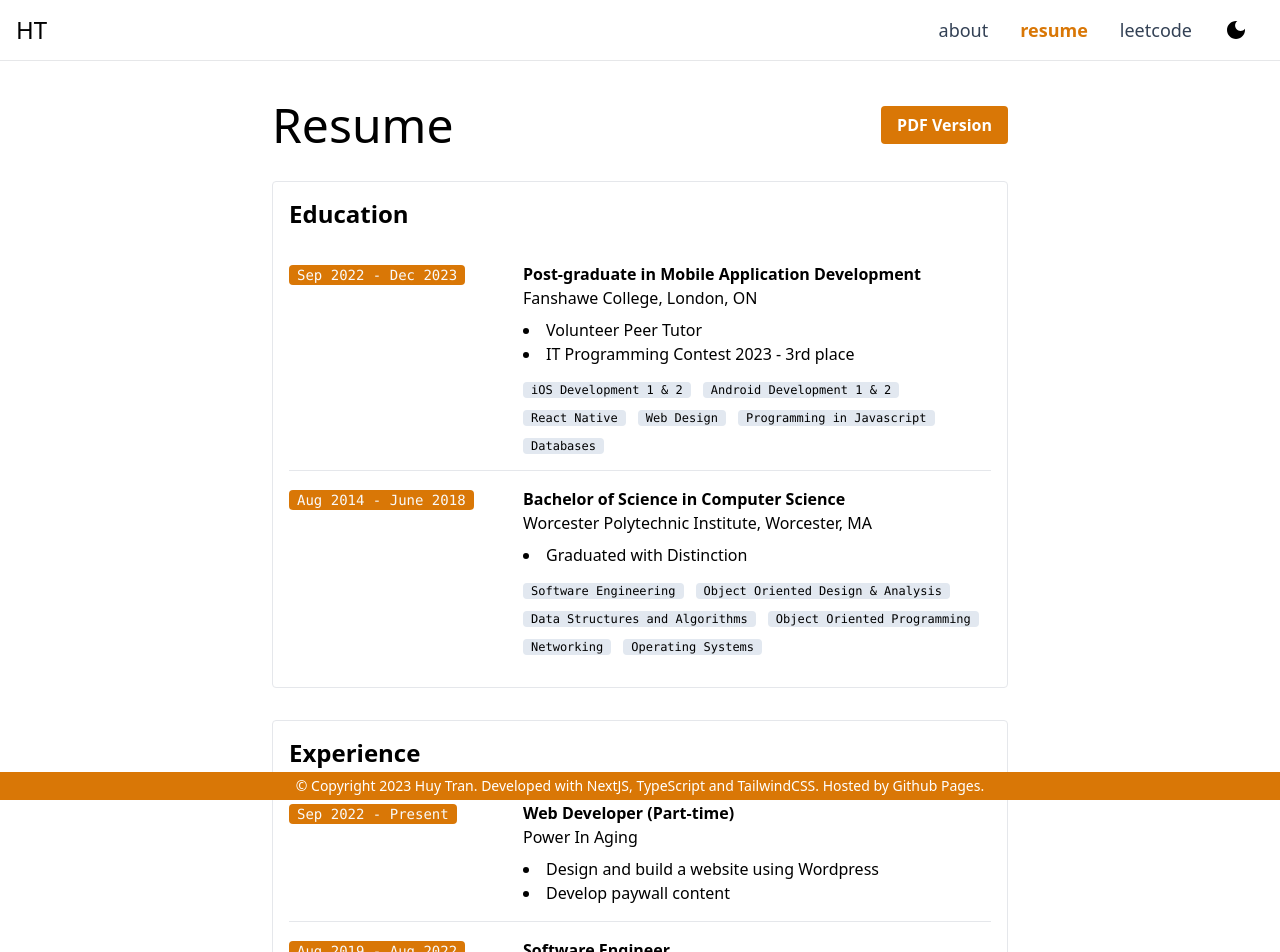
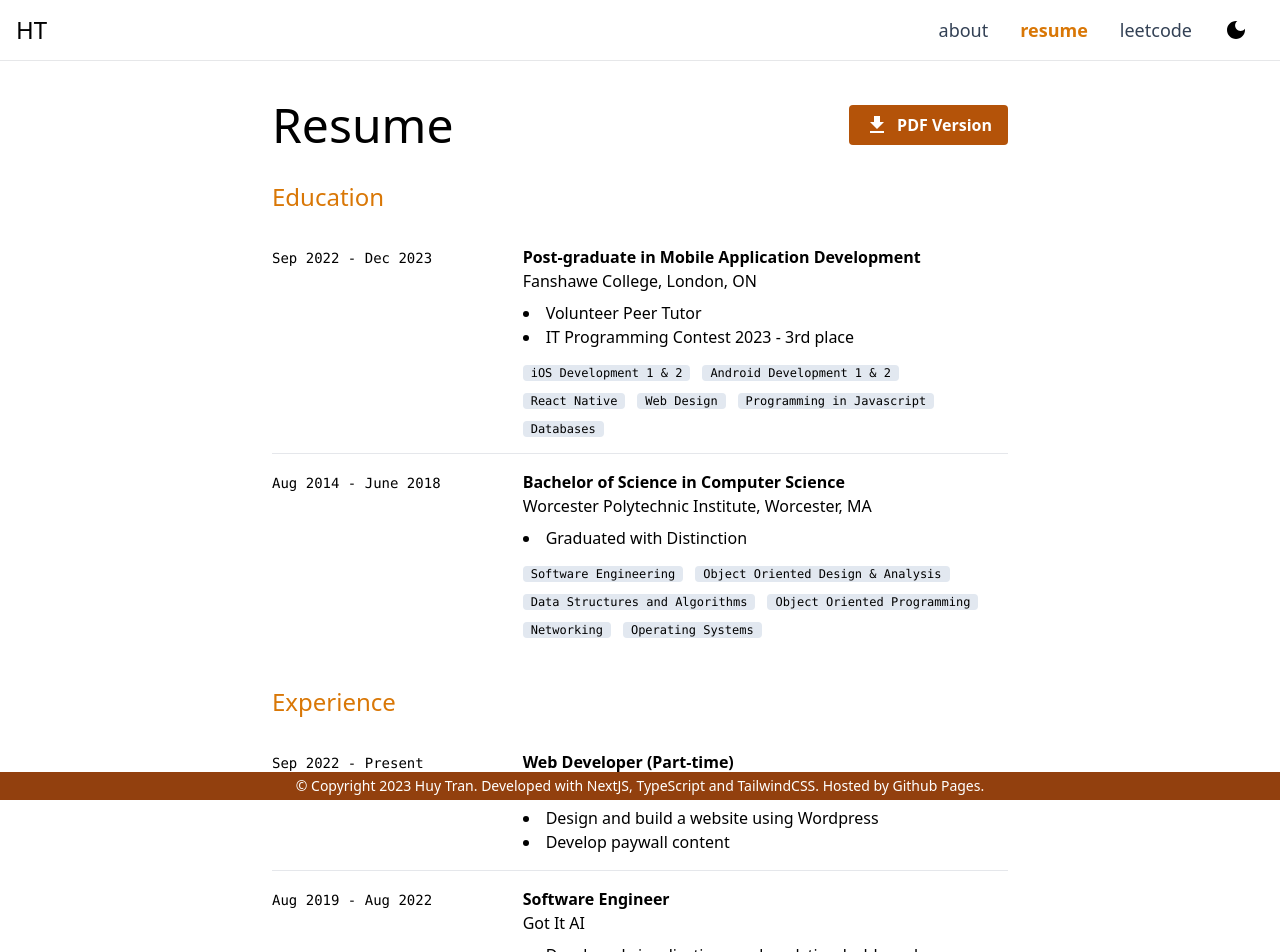
Before and after one commit to max172-hqt/max172-hqt.github.io, a Next.js app: page /resume in a window 1280 px wide. Shown: the top 952 px of the page. Built offline with nearby package versions, Linux system fonts and the light colour scheme.

Commit message:
fix: Improve site accessibility

```diff
--- a/components/PageFooter.tsx
+++ b/components/PageFooter.tsx
@@ -1,6 +1,6 @@
 export default function PageFooter() {
   return (
-    <footer className="bg-amber-600 text-center weight-medium text-sm py-1 sm:fixed sm:bottom-0 sm:left-0 sm:right-0 text-white font-medium">
+    <footer className="bg-amber-800 text-center weight-medium text-sm py-1 sm:fixed sm:bottom-0 sm:left-0 sm:right-0 text-white font-medium">
       <div>© Copyright 2023 Huy Tran. Developed with NextJS, TypeScript and TailwindCSS. Hosted by Github Pages.</div>
     </footer>
   );
--- a/components/PageNavbar.tsx
+++ b/components/PageNavbar.tsx
@@ -46,6 +46,7 @@ export default function NavBar() {
                   target="_blank"
                   className="hover:text-amber-600 transition ease-in-out duration-300 text-2xl"
                   rel="noreferrer"
+                  aria-label={title}
                 >
                   <Icon name={title} />
                 </a>
@@ -64,6 +65,7 @@ export default function NavBar() {
               type="button"
               className="block text-gray-500 hover:text-amber-700 focus:text-amber-700 focus:outline-none"
               onClick={() => setOpen(!open)}
+              aria-label="Problem List"
             >
               <MoreVertIcon />
             </button>
--- a/components/ProjectSection.tsx
+++ b/components/ProjectSection.tsx
@@ -46,7 +46,7 @@ const projects = [
 export default function ProjectSection() {
   return (
     <section className="container max-w-5xl flex flex-col justify-center my-20 space-y-4 px-4 mx-auto">
-      <h1 className="text-3xl font-semibold">What I&apos;ve built</h1>
+      <h2 className="text-3xl font-medium">Things I&apos;ve built</h2>
 
       <div className="grid lg:grid-cols-3 md:grid-cols-2 gap-4">
         {projects.map((project) => (
@@ -56,9 +56,9 @@ export default function ProjectSection() {
           >
             <div className="flex-grow">
               <div className="pb-4">
-                <h5 className="text-gray-900 dark:text-slate-200 font-semibold text-xl">
+                <h3 className="text-gray-900 dark:text-slate-200 font-semibold text-xl">
                   {project.title}
-                </h5>
+                </h3>
                 <div className="flex gap-2">
                   {project.github && (
                     <a
@@ -67,6 +67,7 @@ export default function ProjectSection() {
                       target="_blank"
                       className="hover:text-amber-600 transition ease-in-out duration-300 text-2xl"
                       rel="noreferrer"
+                      aria-label="Github"
                     >
                       <GitHubIcon fontSize="inherit" />
                     </a>
@@ -78,6 +79,7 @@ export default function ProjectSection() {
                       target="_blank"
                       className="hover:text-amber-600 transition ease-in-out duration-300 text-2xl"
                       rel="noreferrer"
+                      aria-label="External Link"
                     >
                       <OpenInNewIcon fontSize="inherit" />
                     </a>
--- a/components/ThemeButton.tsx
+++ b/components/ThemeButton.tsx
@@ -10,6 +10,7 @@ export default function ThemeButton() {
     <button
       onClick={() => (theme == "dark" ? setTheme("light") : setTheme("dark"))}
       className="text-center inline-flex items-center justify-end hover:text-amber-600 transition ease-in-out duration-300 text-2xl dark:text-slate-200"
+      aria-label="Theme Button"
     >
       {currentTheme === "dark" ? <LightModeIcon /> : <DarkModeIcon />}
     </button>
--- a/pages/leetcodes.tsx
+++ b/pages/leetcodes.tsx
@@ -46,7 +46,7 @@ export default function Leetcodes({ posts }: { posts: Post[] }) {
               href="https://neetcode.io/practice"
               target="_blank"
               rel="noreferrer"
-              className="hover:text-amber-600 transition ease-in-out duration-300 text-amber-500"
+              className="hover:text-amber-700 transition ease-in-out duration-300 text-amber-600 font-medium"
             >
               neetcode.com
             </a>
@@ -60,7 +60,7 @@ export default function Leetcodes({ posts }: { posts: Post[] }) {
           <div>
             <Link
               href="/leetcodes/two-sum"
-              className="bg-amber-600 hover:bg-amber-700 transition ease-in-out duration-300 rounded  py-2 px-4 font-bold text-white"
+              className="bg-amber-700 hover:bg-amber-800 transition ease-in-out duration-300 rounded  py-2 px-4 font-bold text-white"
             >
               Solve Two-Sum
             </Link>
--- a/pages/leetcodes/[id].tsx
+++ b/pages/leetcodes/[id].tsx
@@ -128,8 +128,8 @@ export default function Post({
         >
           <AccordionSummary
             expandIcon={<ExpandMoreIcon className="text-amber-600" />}
-            aria-controls="panel1a-content"
-            id="panel1a-header"
+            aria-controls="problem-content"
+            id="problem-header"
             onClick={() => setProblemExpanded(!problemExpanded)}
           >
             <div className="text-xl font-bold text-amber-600">
@@ -152,8 +152,8 @@ export default function Post({
         >
           <AccordionSummary
             expandIcon={<ExpandMoreIcon className="text-amber-600" />}
-            aria-controls="panel1a-content"
-            id="panel1a-header"
+            aria-controls="solution-content"
+            id="solution-header"
             onClick={() => setSolutionExpanded(!solutionExpanded)}
           >
             <div className="text-xl font-bold text-amber-600">
--- a/pages/resume.tsx
+++ b/pages/resume.tsx
@@ -1,3 +1,5 @@
+import DownloadIcon from "@mui/icons-material/Download";
+
 const education = [
   {
     schoolName: "Fanshawe College, London, ON",
@@ -80,21 +82,23 @@ export default function Resume() {
           <a
             href="/Huy_Tran___Resume.pdf"
             target="_blank"
-            className="bg-amber-600 hover:bg-amber-700 transition ease-in-out duration-300 rounded  py-2 px-4 font-bold text-white"
+            className="bg-amber-700 hover:bg-amber-800 transition ease-in-out duration-300 rounded  py-2 px-4 font-bold text-white inline-flex items-center gap-2"
             rel="noreferrer"
+            aria-label="View Resume PDF"
           >
+            <DownloadIcon fontSize="medium" />
             PDF Version
           </a>
         </div>
       </div>
 
-      <div className="p-4 flex flex-col gap-4 rounded overflow-hidden border dark:border-slate-600">
-        <h2 className="font-bold text-2xl dark:text-slate-200">Education</h2>
+      <div className="flex flex-col gap-4 rounded overflow-hidden">
+        <h2 className="font-medium text-2xl text-amber-600">Education</h2>
         <div className="divide-y dark:divide-slate-600">
           {education.map((school) => (
-            <div className="grid grid-cols-3 py-4" key={school.time}>
+            <div className="grid grid-cols-3 py-4 gap-4" key={school.time}>
               <div className="col-span-3 sm:col-span-1 justify-self-start">
-                <span className="inline-block bg-amber-600 text-gray-50 px-2 rounded font-mono text-sm">
+                <span className="inline-block dark:text-emerald-400 font-mono text-sm font-medium">
                   {school.time}
                 </span>
               </div>
@@ -125,15 +129,16 @@ export default function Resume() {
           ))}
         </div>
       </div>
+
       {/* End Education */}
 
-      <div className="p-4 flex flex-col gap-4 rounded overflow-hidden border dark:border-slate-600 mb-16">
-        <h2 className="font-bold text-2xl">Experience</h2>
+      <div className="flex flex-col gap-4 rounded overflow-hidden  mb-16">
+        <h2 className="font-medium text-2xl text-amber-600">Experience</h2>
         <div className="divide-y dark:divide-slate-600">
           {experience.map((job) => (
-            <div className="grid grid-cols-3 py-4" key={job.time}>
+            <div className="grid grid-cols-3 py-4 gap-4" key={job.time}>
               <div className="col-span-3 sm:col-span-1 justify-self-start">
-                <span className="inline-block bg-amber-600 text-gray-50 px-2 rounded font-mono text-sm">
+                <span className="inline-block dark:text-emerald-400  font-mono text-sm font-medium">
                   {job.time}
                 </span>
               </div>
```
Also changed, not shown: components/IntroSection.tsx (+10 -12 lines).
